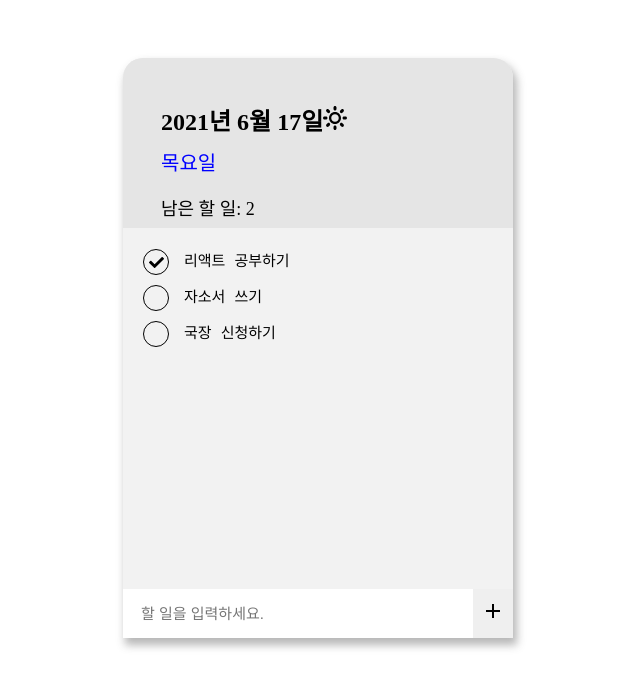
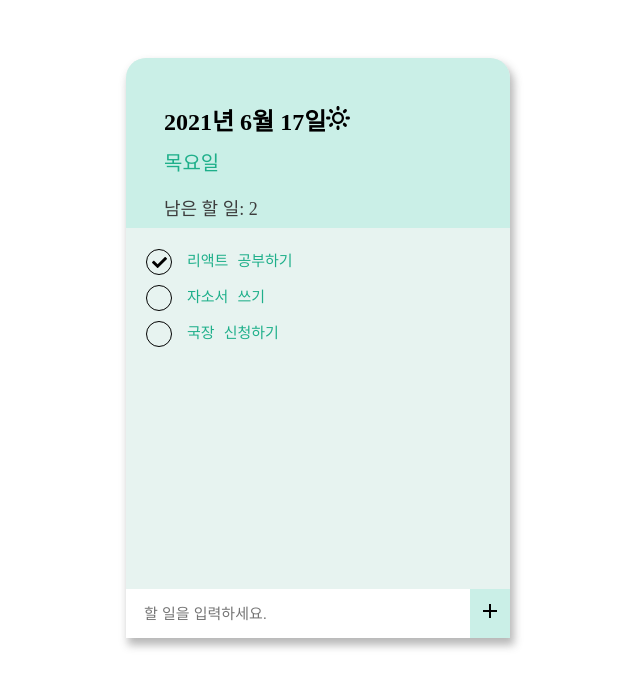
Before and after one commit to hyejooLim/TodoList, a React app: page / in a window 1280 px wide. Shown: the top 688 px of the page, without its empty margins (322-962 px from the left). Built offline with nearby package versions, Linux system fonts and the light colour scheme.

Commit message:
Style: fix styled-components

```diff
--- a/src/components/TodoAdd.js
+++ b/src/components/TodoAdd.js
@@ -19,6 +19,7 @@ const AddWrapper = styled.form`
     border: none;
     outline: none;
     font-size: 15px;
+    color: #3D3D3D;
   }
 
   .add-button {
@@ -28,6 +29,7 @@ const AddWrapper = styled.form`
     border: none;
     outline: none;
     text-align: center;
+    background: #CAEFE7;
 
     &:hover {
       cursor: pointer;
--- a/src/components/TodoHead.js
+++ b/src/components/TodoHead.js
@@ -6,11 +6,10 @@ import { TodosContext } from '../TodoContext';
 
 const HeadWrapper = styled.div`
   height: 130px;
-  background: #E5E5E5;
+  background: #CAEFE7;
   border-top-right-radius: 20px;
   border-top-left-radius: 20px;
   padding: 20px 38px;
-  margin-bottom: 16px;
 
   & h1 {
     font-size: 24px;
@@ -20,13 +19,14 @@ const HeadWrapper = styled.div`
 
   & .day {
     font-size: 20px;
-    color: blue;
+    color: #1EAF8A;
     margin-top: 10px;
   }
 
   & .left-work {
     font-size: 18px;
     margin-top: 18px;
+    color: #3D3D3D;
   }
 `;
 
--- a/src/components/TodoItem.js
+++ b/src/components/TodoItem.js
@@ -38,6 +38,7 @@ const ItemWrapper = styled.div`
   .text {
     flex: 1;
     margin-left: 15px;
+    color: #1EAF8A;
   }
 
   .remove-button {
--- a/src/components/TodoLayout.js
+++ b/src/components/TodoLayout.js
@@ -6,7 +6,7 @@ import TodoList from './TodoList';
 import TodoAdd from './TodoAdd';
 
 const LayoutWrapper = styled.div`
-  width: 390px;
+  width: 384px;
   height: 580px;
   background: #f2f2f2;
   position: relative;
--- a/src/components/TodoList.js
+++ b/src/components/TodoList.js
@@ -6,8 +6,10 @@ import { TodosContext } from '../TodoContext';
 
 const ListWrapper = styled.div`
   flex: 1;
-  height: 330px;
+  height: 346px;
   overflow-y: auto;
+  background: #E7F3F0;
+  padding-top: 16px;
 `;
 
 const TodoList = () => {
```
